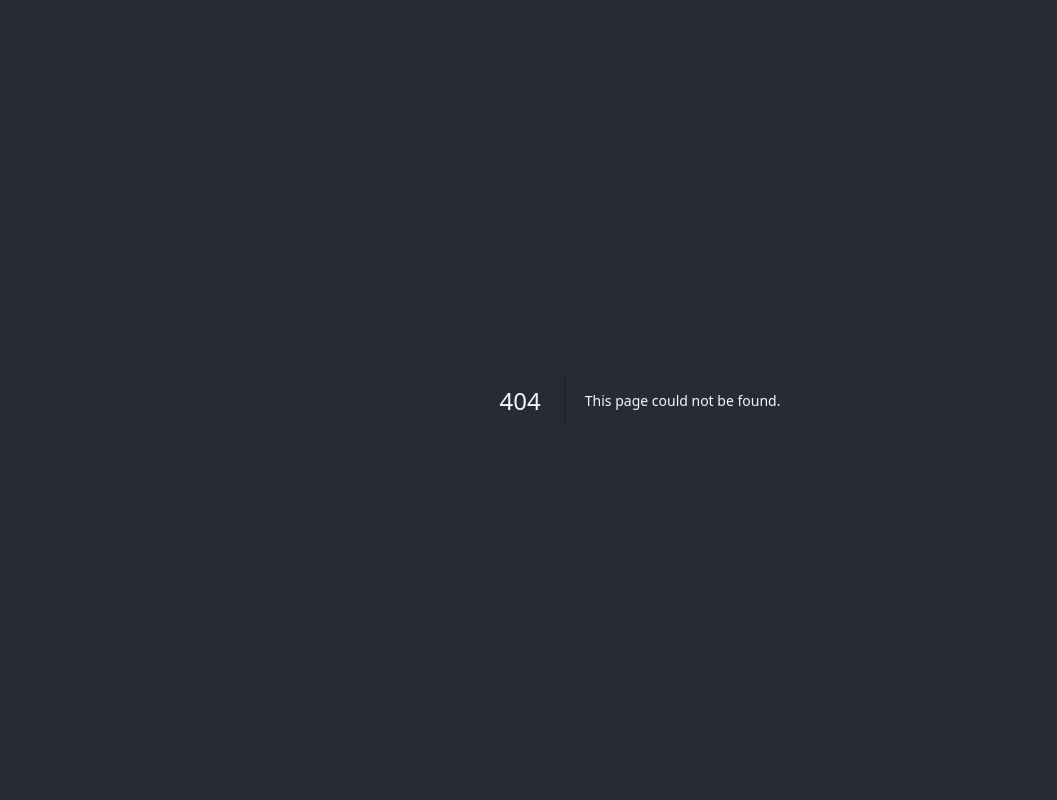
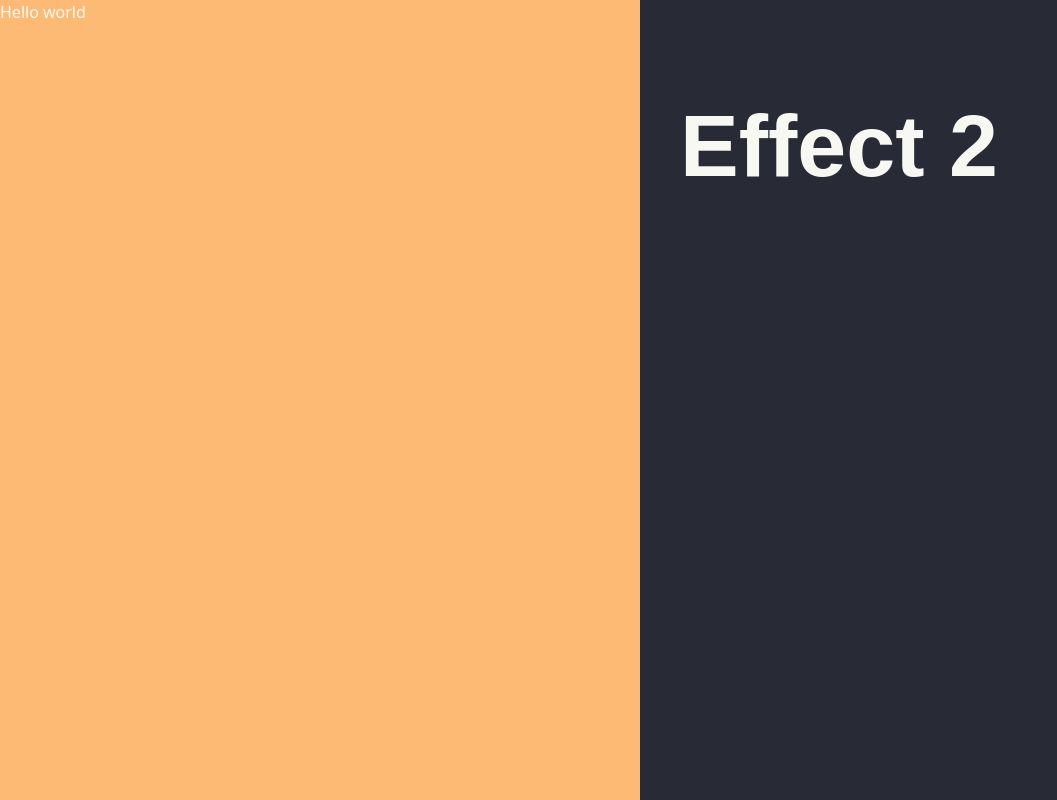
Before and after one commit to Wild-Hound/portfolio, a Next.js app: page /projects/1 in a window 1280 px wide. Before the commit this address had no page. Shown: the whole page, without its empty margins (0-1057 px from the left). Built offline with nearby package versions, Linux system fonts and the light colour scheme; a web font is replaced by a local one.

Commit message:
card design

```diff
--- /dev/null
+++ b/src/app/projects/[id]/page.tsx
@@ -0,0 +1,16 @@
+import React from "react";
+
+const page = () => {
+  return (
+    <div className="flex flex-row">
+      <div className="min-h-svh w-1/2 bg-orange-300">Hello world</div>
+      <div className="w-1/2">
+        <div className="font-secondary font-semibold text-[5.5rem] mt-20 ml-10">
+          Effect 2
+        </div>
+      </div>
+    </div>
+  );
+};
+
+export default page;
--- a/src/app/template.tsx
+++ b/src/app/template.tsx
@@ -10,7 +10,7 @@ interface Props {
 const template: React.FC<Props> = ({ children }) => {
   return (
     <motion.div
-      initial={{ y: 20, opacity: 0 }}
+      initial={{ y: -20, opacity: 0 }}
       animate={{ y: 0, opacity: 1 }}
       transition={{ ease: "easeInOut", duration: 0.75 }}
     >
--- a/src/components/ProjectCard.tsx
+++ b/src/components/ProjectCard.tsx
@@ -1,3 +1,4 @@
+import Link from "next/link";
 import React from "react";
 
 interface Props {
@@ -6,12 +7,14 @@ interface Props {
 
 const ProjectCard: React.FC<Props> = ({ bg_color }) => {
   return (
+    <Link href="/projects/1">
       <div
         className={`flex justify-center items-center text-center h-[40rem] text-white text-[3rem] font-bold cursor-pointer`}
         style={{ backgroundColor: bg_color }}
       >
         ProjectCard
       </div>
+    </Link>
   );
 };
 
```
Lines whose indentation alone changed are shown as unchanged.
